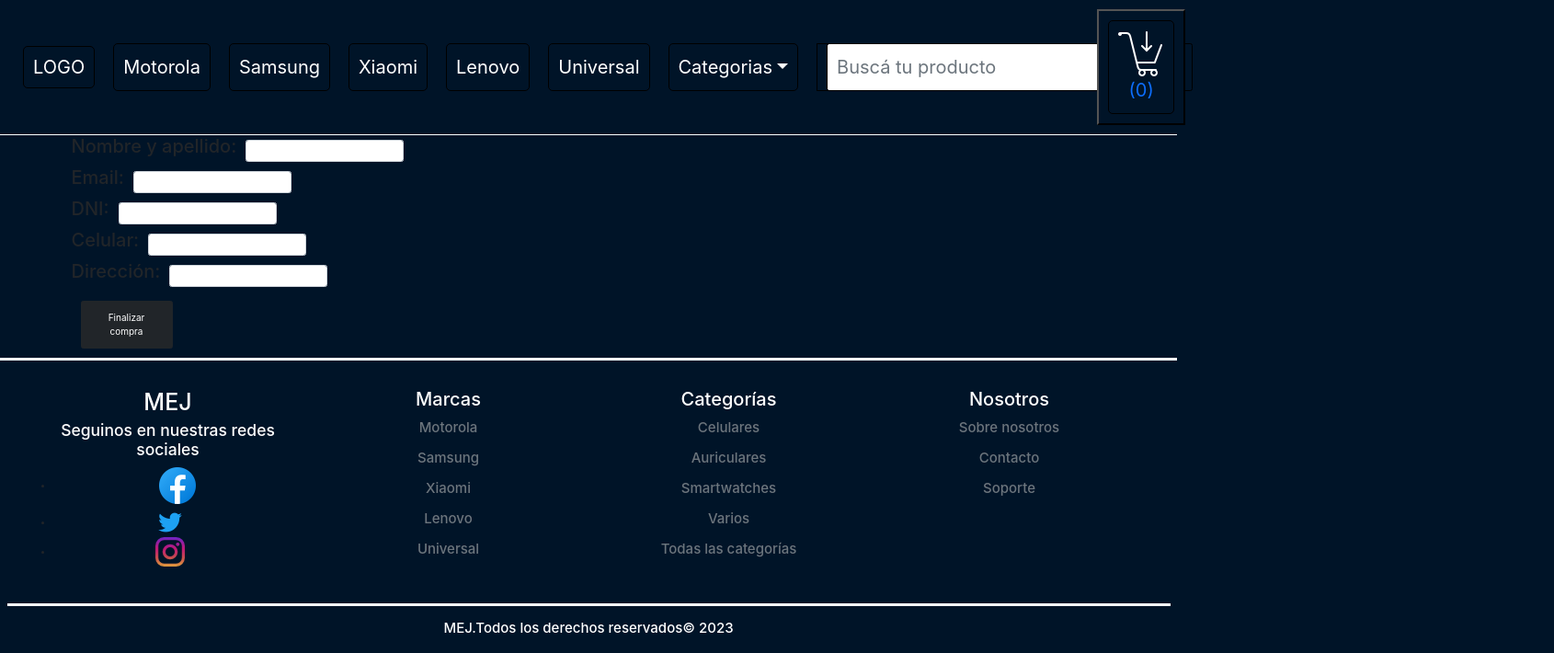
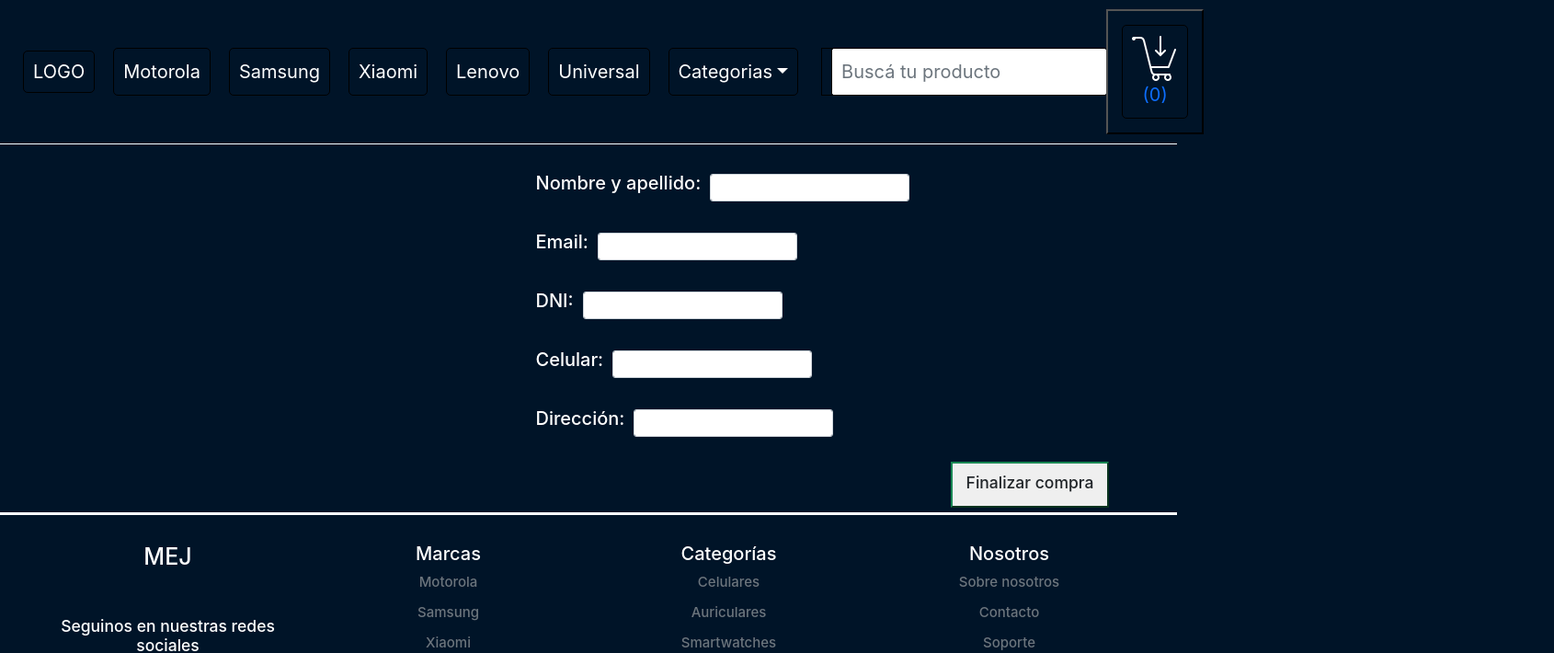
Before and after one commit to Caza20/proyecto-react, a React (Create React App) app: page /checkout in a window 1280 px wide. Shown: the top 710 px of the page at 92% size, 1690 px wide, since content can reach past the window. Built offline with nearby package versions, Linux system fonts and the light colour scheme.

Commit message:
Estilos terminados

```diff
--- a/src/components/App.css
+++ b/src/components/App.css
@@ -61,6 +61,8 @@
 body, .dropdown-menu, .bg-carrito{
   background-color: #001428;
 }
+
+/* Estilos para el molde de las card */
 .card{
   background-color: #0B1E32;
   /*margin: 5px;*/
@@ -69,6 +71,8 @@
 
 }
 
+/**************************  FOOTER ***************************************/
+
 .footer{
   border-top: 3px white solid;
 }
@@ -76,38 +80,37 @@
   color: white;
 }
 
+.footer-redes{
+  display:flex;
+  justify-content: center;
+  margin-top: 50px;
+}
+
+.images{
+  text-decoration: none;
+  list-style-type: none;
+}
+
+
+/*************************** NAVBAR ********************************************/
 .navbar{
   border-bottom: 1px white solid;
 }
 
+/******************* CHEKOUT ***************************************/
 
+.formulario{
+  margin-left: 550px;
+}
+.cont-form{
+  margin: 20px;
+}
 
 
 
 /*-------------------------------------------------------------*/
 /* BARRA DE NAVEGACION  CON BOOTSTRAP*/
 
-/* Color de fondo */
-/* header{
-  background-color: rgb(96, 96, 96);
-} */
-
-/* estilos para titulo del navbar */
-/* div h1{
-  background-color: rgb(96, 96, 96);
-  font-size: 3rem;
-} */
-
-/* tamanio del logo */
-
-
-/* formato a la caja que contiene el logo y titulo */
-/*.img-logo{
-  padding: 0 1rem;
-  display: flex;
-  flex-direction: row;
-  align-items: center;
-}*/
 
 /* formato a cada seccion */
 #navsec{
@@ -153,8 +156,9 @@
 /* contenedor del buscador */
 .d-flex{
   align-items: center;
-  width: 600px;
+  width: 1000px;
   flex-direction: row;
+  margin: 5px;
 }
 
 /* formato del buscador */
@@ -176,6 +180,8 @@
 
 /*-------------------------------------------------------------*/
 
+
+/* fORMATO DE LAS CARD DE TODOS LOS PRODUCTOS */
 .cardProducto{
   margin: 10px;
   border-top: 10px;
@@ -183,9 +189,6 @@
   align-items: center;
   justify-content:center;
     width: 19rem;
-
-
-
 }
 
 .cardProductos {
@@ -207,11 +210,27 @@
   padding: 2rem 0 !important;
 
 }
+
+.card-body1{
+  display: flex;
+  flex-direction: column;
+  justify-content: center;
+  align-content: center;
+  width: 40rem;
+  margin: 4px;
+  /*border: 2px solid black;*/
+  border-radius: 5px;
+  box-shadow: 8px;
+  padding: 2rem 0 !important;
+
+}
+
+/* FORMATO PARA LAS IMAGENES DE LAS CARD */
 .card-img-top{
   display: flex;
   align-items: center;
   justify-content: center;
-  width: 10rem;
+  width: 15rem;
   transition: all 0.2s ease-in-out;
 }
 
@@ -219,6 +238,7 @@
   transform: scale(1.8);
 }
 
+/* FORMATO PARA EL TEXTO DE LAS CARDS */
 .card-text{
   display: flex;
   flex-direction: column;
@@ -231,14 +251,8 @@
 .card-text .card-text1 {
   list-style-type:none;
 }
-.btn-dark{
-  display: flex;
-  justify-content: center;
-  align-items: center;
-  width: 100px;
-  margin: 10px;
-  padding: 10px;
-}
+
+
 
 .card:hover{
   box-shadow: 5px 10px 20px 1px rgba(255, 255, 255, 0.273) !important;
@@ -272,3 +286,49 @@
   text-decoration: none;
   text-align: center;
 }
+
+/***************** PRODUCT DETAIL ******************/
+
+.contador {
+  align-self: center;
+  margin:10px;
+}
+.producto_descripcion {
+  margin-left: 30px;
+}
+
+
+
+@media ( max-width: 530px) {
+  h3 {
+      font-size: 20px;
+  }
+  h5 {
+      font-size: 13px;
+  }
+  h6 {
+      font-size: 13px;
+  }
+  .producto_descripcion {
+      margin-left: 0px;
+  }
+
+}
+
+/************************* CONTADOR *******************/
+
+button{
+  margin: 5px;
+  padding: 5px;
+}
+.contenedor {
+  display: flex;
+  align-items:center;
+  flex-direction: row;
+}
+
+.contador{
+  display: flex;
+  flex-direction: row;
+  align-items: center;
+}
--- a/src/components/Contador/Contador.css
+++ /dev/null
@@ -1,14 +0,0 @@
-button{
-    margin: 5px;
-}
-.contenedor {
-    display: flex;
-    align-items:center;
-    flex-direction: column;
-}
-
-.contador{
-    display: flex;
-    flex-direction: row;
-    align-items: center;
-}
--- a/src/components/Footer/Footer.jsx
+++ b/src/components/Footer/Footer.jsx
@@ -10,20 +10,20 @@
             <div className="row p-5">
                 <div className="col-xs-12 col-md-6 col-lg-3">
                     <h1 className="footer-text">MEJ</h1>
-                    <h3 className="footer-text">Seguinos en nuestras redes sociales</h3>
-                    <ul>
-                        <li>
-                    <a href='https://es-la.facebook.com/' target="_blank" rel="noreferrer" className="redes">
-                        <img className="imagenes" src="images/face-ic.png" alt="facebook"/>
+                    <h3 className="footer-text footer-redes">Seguinos en nuestras redes sociales</h3>
+                    <ul className = "footer-redes">
+                        <li className = "images">
+                            <a href='https://es-la.facebook.com/' target="_blank" rel="noreferrer" className="redes images">
+                                <img  src="images/facebook.png" alt="facebook"/>
                             </a>
                         </li>
-                    <li>
-                    <a href='https://twitter.com/'target="_blank" rel="noreferrer" className='me-4 text-reset'>
+                        <li className = "images">
+                            <a href='https://twitter.com/'target="_blank" rel="noreferrer" className='redes'>
                                 <img src="images/twitter.png" alt="twiter"/>
                             </a>
                         </li>
-                    <li>
-                    <a href='https://www.instagram.com/' target="_blank" rel="noreferrer" className='me-4 text-reset'>
+                        <li className = "images">
+                            <a href='https://www.instagram.com/' target="_blank" rel="noreferrer" className='redes'>
                                 <img src="images/instagram.png" alt="instagram"/>
                             </a>
                         </li>
@@ -76,7 +76,6 @@
             </div>
             <div className='footer text-center p-4 col-xs-12' bg-color='rgba(0, 0, 0, 0.05'>
                 <h4 className="footer-text">MEJ.Todos los derechos reservados© 2023</h4>
-                <a className='text-reset fw-bold' href='https://mdbootstrap.com/'> </a>
             </div>
         </div>
 
--- a/src/components/Product/Product.css
+++ /dev/null
@@ -1,11 +0,0 @@
-.card:hover{
-    box-shadow: 5px 10px 20px 1px rgba(255, 255, 255, 0.273) !important;
-    transition: all 0.7s linear;
-}
-.card-body{
-    padding: 2rem 0 !important;
-}
-.card-text{
-    padding: 0.3rem 1rem;
-    font-size: 1rem;
-}
--- a/src/components/Product/Product.jsx
+++ b/src/components/Product/Product.jsx
@@ -1,5 +1,5 @@
 import { Link } from "react-router-dom";
-import './Product.css';
+
 
 const Product = ({prod}) => {
     console.log(prod)
--- a/src/components/agregarProducto/agregarProducto.jsx
+++ b/src/components/agregarProducto/agregarProducto.jsx
@@ -4,9 +4,9 @@
 const AgregarProducto = () => {
     return (
         <div>
-            <h1>Producto agregado al carrito</h1>
-            <button className='btn btn-dark'><Link to={'/'}>Seguir comprando</Link></button>
-            <button className='btn btn-dark'><Link to={'/carrito'}>Ir al carrito</Link></button>
+            <h1 className="text-secondary">Producto agregado al carrito</h1>
+            <button className='btn-outline-success  rounded-0 boton_compra"'><Link className="text-decoration-none" to={'/'}><h3 className="nav-link text-dark">Seguir comprando</h3></Link></button>
+            <button className='btn-outline-success  rounded-0 boton_compra"'><Link className="text-decoration-none" to={'/carrito'}><h3 className="nav-link text-dark">Ir al carrito</h3></Link></button>
         </div>
     );
 }
--- a/src/components/checkout/checkout.jsx
+++ b/src/components/checkout/checkout.jsx
@@ -31,54 +31,54 @@
     }
 
     return (
-        <div className='container'>
+        <div className='container formulario'>
             <form onSubmit={consultarFormulario} ref={datosFormulario}>
-            <div className="row g-3 align-items-center">
+                <div className="row g-3 align-items-center cont-form">
                     <div className="col-auto">
-                    <label htmlFor="nombreCompleto" className="form-label"> <h2>Nombre y apellido:</h2></label>
+                        <label htmlFor="nombreCompleto" className="form-label text-white"> <h2>Nombre y apellido:</h2></label>
                     </div>
                     <div className="col-auto">
-                    <input type="text" className="form-control" name="nombreCompleto"/>
+                        <input type="text" className="form-control form-control-lg" name="nombreCompleto"/>
                     </div>
                 </div>
 
-            <div className="row g-3 align-items-center">
+                <div className="row g-3 align-items-center cont-form">
                     <div className="col-auto">
-                    <label htmlFor="email" className="form-label"> <h2>Email:</h2></label>
+                        <label htmlFor="email" className="form-label text-white"> <h2>Email:</h2></label>
                     </div>
                     <div className="col-auto">
-                    <input type="email" className="form-control" name="email" />
+                        <input type="email" className="form-control form-control-lg" name="email" />
                     </div>
                 </div>
 
-            <div className="row g-3 align-items-center">
+                <div className="row g-3 align-items-center cont-form">
                     <div className="col-auto">
-                    <label htmlFor="dni" className="form-label"> <h2>DNI:</h2></label>
+                        <label htmlFor="dni" className="form-label text-white"> <h2>DNI:</h2></label>
                     </div>
                     <div className="col-auto">
-                    <input type="number" className="form-control" name="dni"/>
+                        <input type="number" className="form-control form-control-lg" name="dni"/>
                     </div>
                 </div>
 
-            <div className="row g-3 align-items-center">
+                <div className="row g-3 align-items-center cont-form">
                     <div className="col-auto">
-                    <label htmlFor="celular" className="form-label"> <h2>Celular:</h2> </label>
+                        <label htmlFor="celular" className="form-label text-white"> <h2>Celular:</h2> </label>
                     </div>
                     <div className="col-auto">
-                    <input type="number" className="form-control" name="celular"/>
+                        <input type="number" className="form-control form-control-lg" name="celular"/>
                     </div>
                 </div>
 
-            <div className="row g-3 align-items-center">
+                <div className="row g-3 align-items-center cont-form">
                     <div className="col-auto">
-                    <label htmlFor="direccion" className="form-label"><h2>Dirección:</h2></label>
+                        <label htmlFor="direccion" className="form-label text-white"><h2>Dirección:</h2></label>
                     </div>
                     <div className="col-auto">
-                    <input type="text" className="form-control" name="direccion"/>
+                        <input type="text" className="form-control form-control-lg" name="direccion"/>
                     </div>
                 </div>
 
-            <button type="submit" className='btn btn-dark'>Finalizar compra</button>
+                <button type="submit" className='btn-outline-success  rounded-0 boton_compra '><h3 className="nav-link text-dark">Finalizar compra</h3></button>
             </form>
         </div>
     );
--- a/src/components/navbar/buscador/buscador.jsx
+++ b/src/components/navbar/buscador/buscador.jsx
@@ -6,7 +6,7 @@
         <div className="collapse navbar-collapse " id="navbarSupportedContent ">
             <form className="d-flex buscador" role="search">
               <input className="form-control me-2 buscador" type="search" placeholder="Buscá tu producto" aria-label="Search" />
-              <button className="btn btn-outline-success buscador" type="submit">Buscar</button>
+              <button className="btn-outline-success buscador" type="submit">Buscar</button>
             </form>
         </div>
     );
```
Also changed, not shown: src/components/Contador/Contador.jsx (+4 -5 lines), src/components/ProductDetail/ProductDetail.css (deleted, +0 -23 lines), src/components/ProductDetail/ProductDetail.jsx (+10 -9 lines), src/components/carro/carro.jsx (+4 -3 lines), public/images/face-ic.png (deleted). Lines whose indentation alone changed are shown as unchanged.
